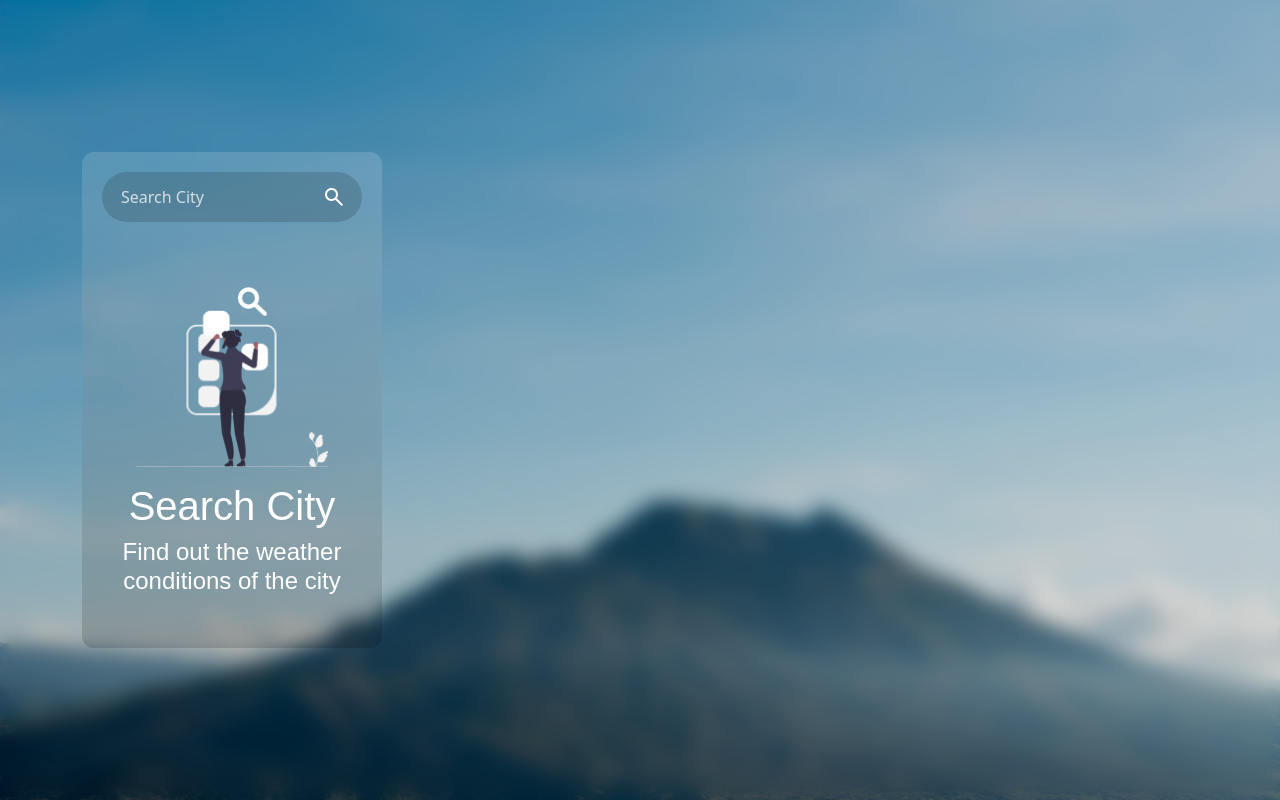
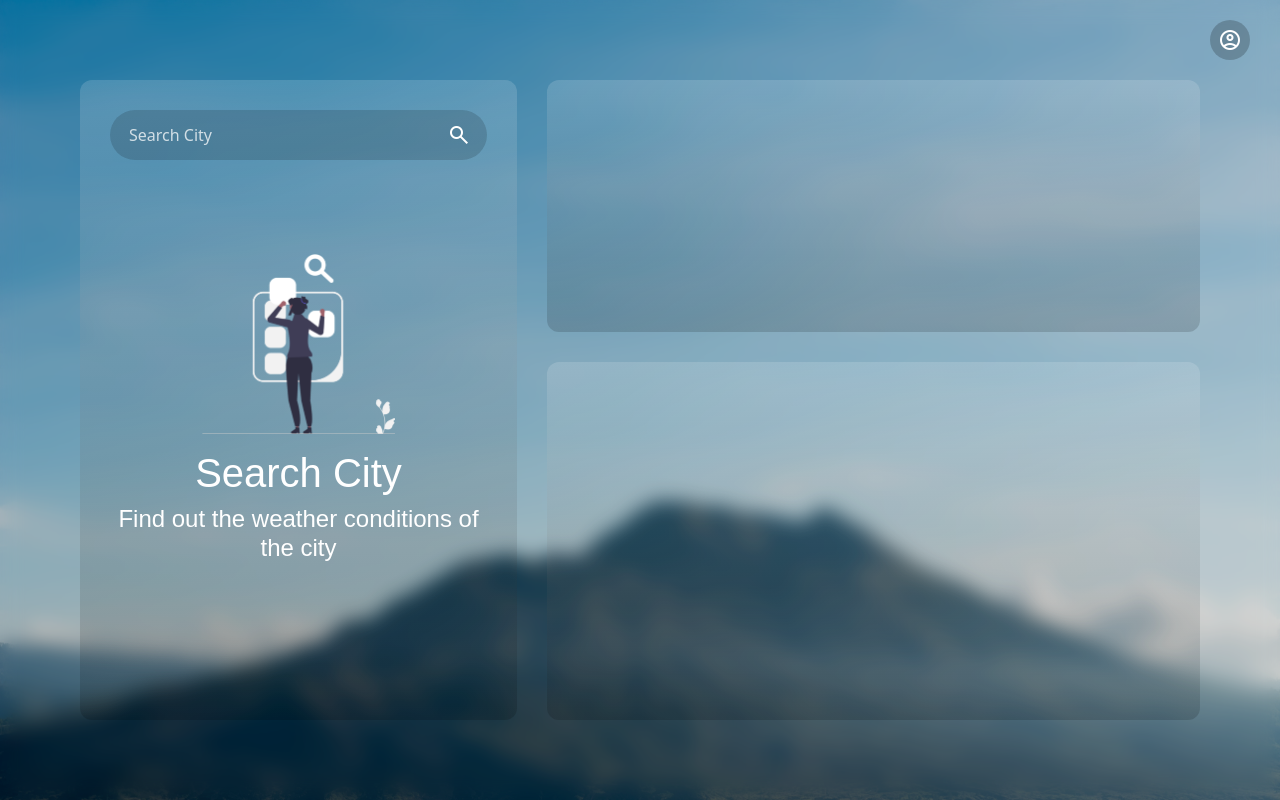
Before and after one commit to UygarTatar/weather-web-app, a Node server app: page /dashboard in a window 1280 px wide. Run offline with Node 20, Linux system fonts and the light colour scheme; the visitor is signed in with stand-in values (Sample User, id 1); some libraries are stand-ins or nearby versions; some web fonts are replaced.

Commit message:
added chart

```diff
--- a/public/css/dashboard.css
+++ b/public/css/dashboard.css
@@ -1,12 +1,23 @@
+.layout-wrapper {
+  display: flex;
+  gap: 30px;
+  padding: 80px;
+  width: 100vw;
+  height: 100dvh;
+  box-sizing: border-box;
+  position: absolute;
+  top: 0;
+  left: 0;
+}
 .main-container {
-    width: 300px;
-    height: 496px;
+    width: 40%;;
+    height: 100%;
     z-index: 1;
     background: linear-gradient(
         to top, rgb(0,0,0,0.15),
         rgb(255,255,255,0.15));
     border-radius: 12px;
-    padding: 20px;
+    padding: 30px;
 }
 
 /* Input Container */
@@ -146,3 +190,68 @@
 }
 
 /* end section: message */
+
+/* side container */
+.side-containers {
+    width: 60%;
+    height: 100%;
+    display: flex;
+    flex-direction: column;
+    gap: 30px;
+    z-index: 1;
+}
+.forecast-container {
+    flex: 4;
+    background: linear-gradient(
+        to top, rgba(0, 0, 0, 0.15),
+        rgba(255, 255, 255, 0.15));
+    border-radius: 12px;
+    padding: 20px;
+    overflow: hidden;
+    display: flex;
+    align-items: center;
+    justify-content: center;
+    overflow-x: scroll;
+}
+.chart-container {
+    flex: 6;
+    background: linear-gradient(
+        to top, rgba(0, 0, 0, 0.15),
+        rgba(255, 255, 255, 0.15));
+    border-radius: 12px;
+    padding: 20px;
+    overflow: hidden;
+    display: flex;
+    align-items: center;
+    justify-content: center;
+}
+.forecast-container::-webkit-scrollbar {
+    height: 6px;
+}
+
+/* end side container */
+
+.dashboard-topbar {
+  position: absolute;
+  top: 20px;
+  right: 30px;
+  z-index: 10;
+}
+
+.profile-btn {
+  text-decoration: none;
+  color: white;
+  background: rgba(0,0,0,0.2);
+  padding: 8px;
+  border-radius: 50%;
+  display: flex;
+  justify-content: center;
+  align-items: center;
+  transition: 0.3s background;
+  outline: none;
+}
+.profile-btn:hover {
+  background: rgba(255,255,255,0.2);
+  outline: none;
+  text-decoration: none;
+}
--- a/public/css/style.css
+++ b/public/css/style.css
@@ -1,4 +1,9 @@
 @import url('https://fonts.googleapis.com/css2?family=Poppins:ital,wght@0,100;0,200;0,300;0,400;0,500;0,600;0,700;0,800;0,900;1,100;1,200;1,300;1,400;1,500;1,600;1,700;1,800;1,900&display=swap');
+
+html {
+    width: 100%;
+    height: 100%;
+}
 
 * {
     margin: 0;
@@ -18,6 +23,7 @@ body {
     display: flex;
     align-items: center;
     justify-content: center;
+    position: relative;
 }
 body::before {
     content: "";
--- a/public/js/script.js
+++ b/public/js/script.js
@@ -1,54 +1,61 @@
-const cityInput = document.querySelector('.city-input')
-const searchBtn = document.querySelector('.search-btn')
+const cityInput = document.querySelector('.city-input');
+const searchBtn = document.querySelector('.search-btn');
 
-const weatherInfoSection = document.querySelector('.weather-info')
-const notFoundSection = document.querySelector('.not-found')
-const searchCitySection = document.querySelector('.search-city')
+const weatherInfoSection = document.querySelector('.weather-info');
+const notFoundSection = document.querySelector('.not-found');
+const searchCitySection = document.querySelector('.search-city');
 
-const countryTxt = document.querySelector('.country-txt')
-const tempTxt = document.querySelector('.temp-txt')
-const conditionTxt = document.querySelector('.condition-txt')
-const humidityTxt = document.querySelector('.humidity-value-txt')
-const windValueTxt = document.querySelector('.wind-value-txt')
-const weatherSummaryImg = document.querySelector('.weather-summary-img')
-const currentDateTxt = document.querySelector('.current-date-txt')
+const countryTxt = document.querySelector('.country-txt');
+const tempTxt = document.querySelector('.temp-txt');
+const conditionTxt = document.querySelector('.condition-txt');
+const humidityTxt = document.querySelector('.humidity-value-txt');
+const windValueTxt = document.querySelector('.wind-value-txt');
+const uvIndexTxt = document.querySelector('.uv-index-txt');
+const precipitationTxt = document.querySelector('.precipitation-txt');
+const sunriseTxt = document.querySelector('.sunrise-txt');
+const sunsetTxt = document.querySelector('.sunset-txt');
+const weatherSummaryImg = document.querySelector('.weather-summary-img');
+const currentDateTxt = document.querySelector('.current-date-txt');
 
-const forecastItemsContainer = document.querySelector('.forecast-items-container')
+const forecastItemsContainer = document.querySelector('.forecast-items-container.side-forecast');
+const tempChartCanvas = document.querySelector('.tempChart');
+
+let tempChartInstance = null;
 
 searchBtn.addEventListener('click', () => {
     if (cityInput.value.trim() != '') {
-        updateWeatherInfo(cityInput.value)
-        cityInput.value = ''
-        cityInput.blur()
+        updateWeatherInfo(cityInput.value);
+        cityInput.value = '';
+        cityInput.blur();
     }
-})
+});
 cityInput.addEventListener('keydown', (event) => {
     if(event.key == 'Enter' && cityInput.value.trim() != '') {
-        updateWeatherInfo(cityInput.value)
-        cityInput.value = ''
-        cityInput.blur()
+        updateWeatherInfo(cityInput.value);
+        cityInput.value = '';
+        cityInput.blur();
     }
-})
+});
 
 function getWeatherIcon(id) {
-    if (id <= 232) return 'thunderstorm.svg'
-    if (id <= 321) return 'drizzle.svg'
-    if (id <= 531) return 'rain.svg'
-    if (id <= 622) return 'snow.svg'
-    if (id <= 781) return 'atmosphere.svg'
-    if (id <= 800) return 'clear.svg'
-    else return 'clouds.svg'
+    if (id <= 232) return 'thunderstorm.svg';
+    if (id <= 321) return 'drizzle.svg';
+    if (id <= 531) return 'rain.svg';
+    if (id <= 622) return 'snow.svg';
+    if (id <= 781) return 'atmosphere.svg';
+    if (id <= 800) return 'clear.svg';
+    else return 'clouds.svg';
 }
 
 function getCurrentDate() {
-    const currentDate = new Date()
+    const currentDate = new Date();
     const options = {
         weekday: 'short',
         day: '2-digit',
         month: 'short'
     }
 
-    return currentDate.toLocaleDateString('en-GB', options)
+    return currentDate.toLocaleDateString('en-GB', options);
 }
 
 async function getFetchData(endpoint, city, date = null) {
@@ -60,51 +67,131 @@ async function getFetchData(endpoint, city, date = null) {
     return response.json();
 }
 
+function capitalizeFirstLetter(str) {
+    if (!str) return '';
+    return str.charAt(0).toUpperCase() + str.slice(1).toLowerCase();
+}
+
 async function updateWeatherInfo(city) {
-    const today = new Date().toISOString().split('T')[0]
-    const weatherData = await getFetchData('weather', city, today)
+    const today = new Date().toISOString().split('T')[0];
+    const weatherData = await getFetchData('weather', city, today);
 
     if (!weatherData || weatherData.error) {
-        showDisplaySection(notFoundSection)
-        return
+        showDisplaySection(notFoundSection);
+        return;
     }
 
-    const { temperature, mainStatus, icon, humidity, windSpeed, id } = weatherData;
+    const { temperature, mainStatus, icon, humidity, windSpeed, id, uvIndex, sunrise, sunset, precipitation } = weatherData;
 
-    countryTxt.textContent = city
-    tempTxt.textContent = Math.round(temperature) + ' °C'
-    conditionTxt.textContent = mainStatus
-    humidityTxt.textContent = humidity + '%'
-    windValueTxt.textContent = windSpeed + ' M/s'
+    countryTxt.textContent = capitalizeFirstLetter(city)
+    tempTxt.textContent = Math.round(temperature) + ' °C';
+    conditionTxt.textContent = mainStatus;
+    humidityTxt.textContent = humidity + '%';
+    windValueTxt.textContent = windSpeed + ' M/s';
+    uvIndexTxt.textContent = uvIndex;
+    precipitationTxt.textContent = precipitation*100 + '%';
+    sunriseTxt.textContent = formatTime(sunrise);
+    sunsetTxt.textContent = formatTime(sunset);
 
-    currentDateTxt.textContent = getCurrentDate()
+    currentDateTxt.textContent = getCurrentDate();
 
-    weatherSummaryImg.src = `assets/weather/${getWeatherIcon(id)}`
+    weatherSummaryImg.src = `assets/weather/${getWeatherIcon(id)}`;
 
-    await updateForecastsInfo(city)
-    showDisplaySection(weatherInfoSection)
+    await updateForecastsInfo(city);
+    showDisplaySection(weatherInfoSection)  ;
 }
 
 async function updateForecastsInfo(city) {
-    const forecastsData = await getFetchData ('forecast', city)
+    const forecastsData = await getFetchData ('forecast', city);
 
     if (!forecastsData || !forecastsData.list) {
         console.error('Forecast data or list is missing:', forecastsData);
         return;
     }
 
-    const todayDate = new Date().toISOString().split('T') [0]
+    const todayDate = new Date().toISOString().split('T') [0];
 
-    forecastItemsContainer.innerHTML = ''
+    forecastItemsContainer.innerHTML = '';
+    const weeklyTemps = [];
+    const weeklyLabels = [];
+
     forecastsData.list.forEach(forecast => {
         if (forecast.date !== todayDate) {
             updateForecastItems(forecast);
+        }
+
+        // Chart data
+        weeklyLabels.push(formatDate(forecast.date));
+        weeklyTemps.push(Math.round(forecast.temperature));
+    });
+
+    updateTempChart(weeklyLabels, weeklyTemps);
+}
+
+function formatDate(dateStr) {
+    const date = new Date(dateStr);
+    const options = { weekday: 'short', day: '2-digit', month: 'short' };
+    return date.toLocaleDateString('en-US', options);
+}
+
+function formatTime(unixTimestamp) {
+    const date = new Date(unixTimestamp * 1000);
+    return date.toLocaleTimeString('tr-TR', { hour: '2-digit', minute: '2-digit' });
+}
+
+function updateTempChart(labels, data) {
+    if (tempChartInstance) {
+        tempChartInstance.destroy();
+    }
+    tempChartInstance = new Chart(tempChartCanvas, {
+        type: 'line',
+        data: {
+            labels: labels,
+            datasets:[{
+                label: 'Temperature (°C)',
+                data: data,
+                fill: false,
+                borderColor: 'rgba(255, 255, 255, 0.7)',
+                backgroundColor: 'rgba(255, 255, 255, 0.7)',
+                tension: 0.3,
+                pointRadius: 5,
+                pointHoverRadius: 7,
+                borderWidth: 2
+            }]
+        },
+        options: {
+            responsive: true,
+            scales: {
+                x: {
+                    ticks: { color: 'white' },
+                    grid: { color: 'rgba(255,255,255,0.1)' },
+                },
+                y: {
+                    ticks: { color: 'white' },
+                    grid: { color: 'rgba(255,255,255,0.1)' },
+                    beginAtZero: false
+                }
+            },
+            plugins:  {
+                legend: {
+                    labels: {
+                        color: 'white',
+                        font: {size: 14, weight: 'bold'}
+                    }
+                },
+                tooltip: {
+                    enabled: true,
+                    backgroundColor: 'rgba(0,0,0,0.8)',
+                    titleColor: 'white',
+                    bodyColor: 'white'
+                }
+            }
         }
     });
 }
 
 function updateForecastItems(weatherData) {
-    console.log(weatherData)
+    console.log(weatherData);
     const { date, weatherId, temperature } = weatherData;
 
     const dateTaken = new Date(date)
@@ -112,7 +199,7 @@ function updateForecastItems(weatherData) {
         day: '2-digit',
         month: 'short'
     }
-    const dateResult = dateTaken.toLocaleDateString('en-US', dateOption)
+    const dateResult = dateTaken.toLocaleDateString('en-US', dateOption);
 
     const forecastItem = `
         <div class="forecast-item">
@@ -120,14 +207,22 @@ function updateForecastItems(weatherData) {
             <img src="assets/weather/${getWeatherIcon(weatherId)}" class="forecast-item-img">
             <h5 class="forecast-item-temp">${Math.round(temperature)} °C</h5>
         </div>
-    `
+    `;
 
-    forecastItemsContainer.insertAdjacentHTML('beforeend', forecastItem)
+    forecastItemsContainer.insertAdjacentHTML('beforeend', forecastItem);
 }
 
 function showDisplaySection(section) {
     [weatherInfoSection, searchCitySection, notFoundSection]
-        .forEach(section => section.style.display = 'none')
+        .forEach(section => section.style.display = 'none');
 
-    section.style.display = 'flex'
+    section.style.display = 'flex';
 }
+
+// Show Default City
+document.addEventListener("DOMContentLoaded", () => {
+    if (typeof defaultCityName !== "undefined" && defaultCityName.trim() !== "") {
+        const fallbackCity = "Istanbul";
+        updateWeatherInfo(defaultCityName || fallbackCity);
+    }
+});
--- a/routes/index.js
+++ b/routes/index.js
@@ -2,9 +2,6 @@ const express = require('express');
 const router = express.Router();
 const axios = require('axios');
 const { ensureAuthenticated } = require('../config/auth');
-const { getWeeklyWeather } = require('../services/weatherService');
-
-
 
 // Welcome page
 router.get('/', (req, res) => res.render('welcome', { page: 'welcome'}));
--- a/services/weatherService.js
+++ b/services/weatherService.js
@@ -41,9 +41,13 @@ const getWeatherData = async (cityName, weatherDate) => {
         const icon = matchedDay.weather[0].icon;
         const humidity = matchedDay.humidity;
         const windSpeed = matchedDay.wind_speed;
+        const uvIndex = weatherRes.data.current.uvi;
+        const precipitation = matchedDay.pop;
+        const sunrise = matchedDay.sunrise;
+        const sunset = matchedDay.sunset;
         const weatherId = matchedDay.weather[0].id;
 
-        return { temperature, mainStatus, icon, humidity, windSpeed, id: weatherId };
+        return { temperature, mainStatus, icon, humidity, windSpeed, id: weatherId, uvIndex, sunrise, sunset, precipitation };
 
     } catch (err) {
         console.error('Error:', err.response ? err.response.data : err.message);
--- a/views/dashboard.ejs
+++ b/views/dashboard.ejs
@@ -15,7 +15,13 @@
 
 </head>
 <body>
-<main class="main-container">
+<div class="layout-wrapper">
+  <main class="main-container">
+  <div class="dashboard-topbar">
+    <a href="/users/profile" class="profile-btn" title="Profile">
+      <span class="material-symbols-outlined">account_circle</span>
+    </a>
+  </div>
 
   <header class="input-container">
     <input class="city-input" placeholder="Search City" type="text">
@@ -41,7 +47,7 @@
       </div>
     </div>
 
-    <div class="weather-conditions-container">
+    <div class="weather-conditions-grid">
       <div class="condition-item">
         <span class="material-symbols-outlined">water_drop</span>
         <div class="condition-info">
@@ -49,7 +55,6 @@
           <h5 class="humidity-value-txt">55%</h5>
         </div>
       </div>
-
       <div class="condition-item">
         <span class="material-symbols-outlined">air</span>
         <div class="condition-info">
@@ -57,17 +62,36 @@
           <h5 class="wind-value-txt">2 M/s</h5>
         </div>
       </div>
+      <div class="condition-item">
+        <span class="material-symbols-outlined">wb_sunny</span>
+        <div class="condition-info">
+          <h5 class="regular-txt">UV Index</h5>
+          <h5 class="uv-index-txt">--</h5>
+        </div>
+      </div>
+      <div class="condition-item">
+        <span class="material-symbols-outlined">cloud</span>
+        <div class="condition-info">
+          <h5 class="regular-txt">Precipitation</h5>
+          <h5 class="precipitation-txt">--</h5>
+        </div>
+      </div>
+      <div class="condition-item">
+        <span class="material-symbols-outlined">light_mode</span>
+        <div class="condition-info">
+          <h5 class="regular-txt">Sunrise</h5>
+          <h5 class="sunrise-txt">--</h5>
+        </div>
+      </div>
+      <div class="condition-item">
+        <span class="material-symbols-outlined">dark_mode</span>
+        <div class="condition-info">
+          <h5 class="regular-txt">Sunset</h5>
+          <h5 class="sunset-txt">--</h5>
+        </div>
+      </div>
     </div>
 
-    <div class="forecast-items-container">
-      <% for (let i = 0; i < 4; i++) { %>
-        <div class="forecast-item">
-          <h5 class="forecast-item-date regular-txt">05 Aug</h5>
-          <img src="/assets/weather/thunderstorm.svg" class="forecast-item-img">
-          <h5 class="forecast-item-temp">29 °C</h5>
-        </div>
-      <% } %>
-    </div>
   </section>
 
   <section class="search-city section-message">
@@ -85,9 +109,25 @@
       <h4 class="regular-txt">Find out the weather conditions of the city</h4>
     </div>
   </section>
+  </main>
 
-</main>
+  <div class="side-containers">
+    <div class="forecast-container">
+      <div class="forecast-items-container side-forecast">
+
+      </div>
+    </div>
+
+    <div class="chart-container">
+      <canvas class="tempChart"></canvas>
+    </div>
+  </div>
+</div>
 <script src="https://cdn.jsdelivr.net/npm/bootstrap@5.3.0/dist/js/bootstrap.bundle.min.js"></script>
+<script src="https://cdn.jsdelivr.net/npm/chart.js"></script>
+<script>
+  const defaultCityName = "<%= user.defaultCityName ? user.defaultCityName : '' %>";
+</script>
 <script src="/js/script.js" defer></script>
 </body>
 </html>
```
Also changed, not shown: other parts of public/css/dashboard.css (+45 -12 lines).
